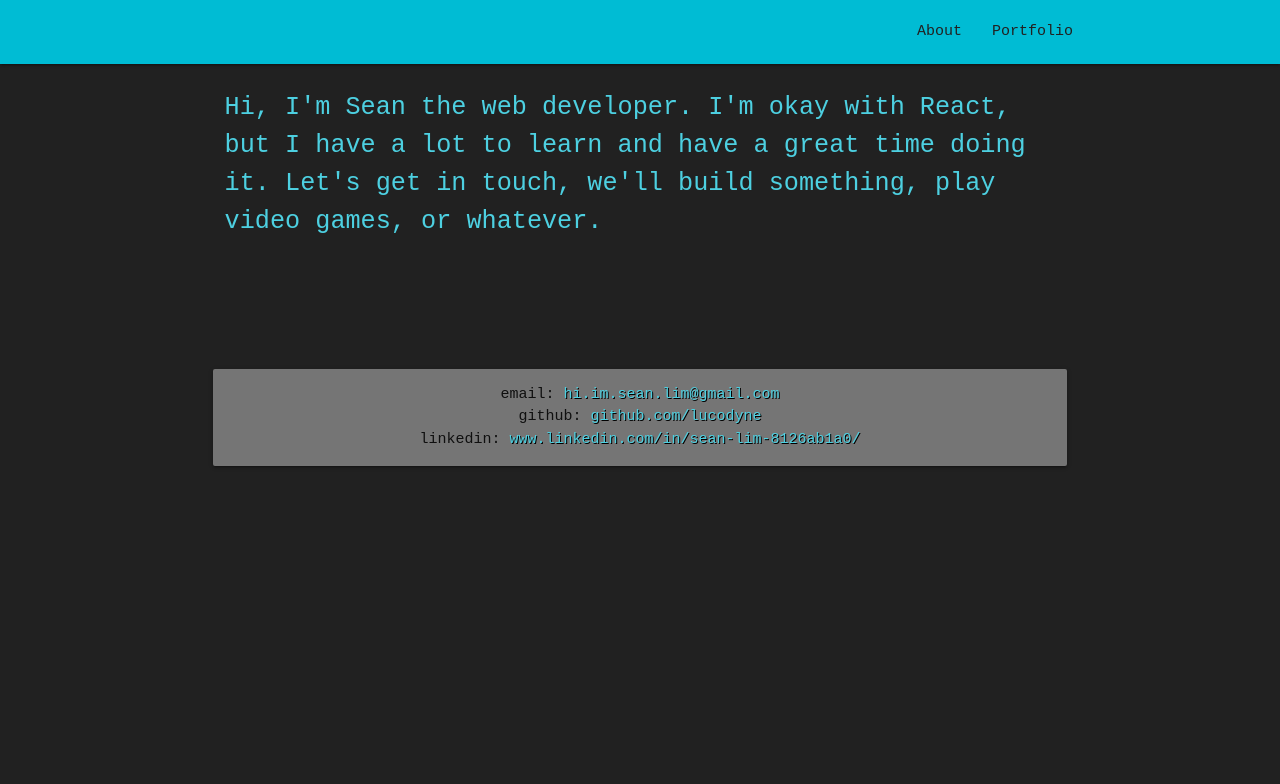
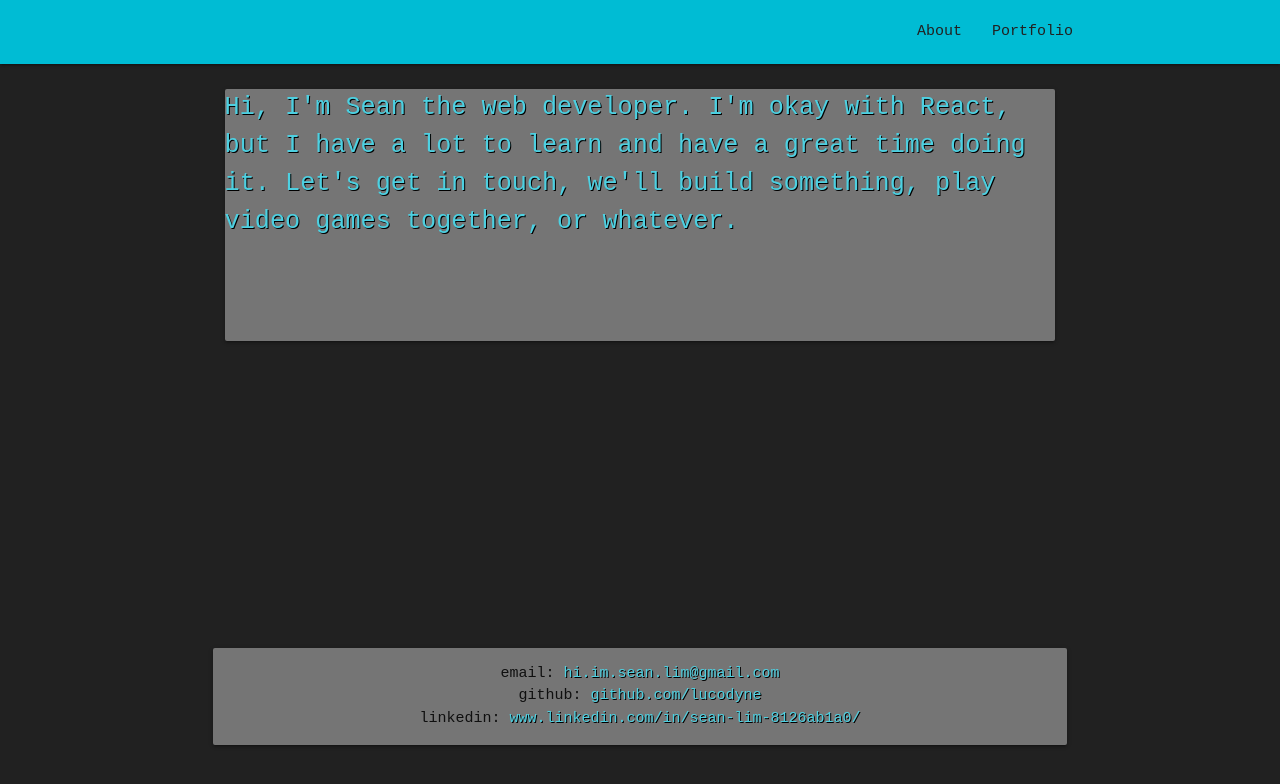
Before and after one commit to lucodyne/lucodyne.github.io, a React (Create React App) app in the folder client/: page / in a window 1280 px wide. Shown: the top 784 px of the page. Built offline with nearby package versions, Linux system fonts and the light colour scheme.

Commit message:
some minor changes, idk

```diff
--- /dev/null
+++ b/client/src/App.css
@@ -0,0 +1,14 @@
+.color-text {
+  text-shadow: 1px 1px #000;
+}
+
+#full {
+  /* background-image: "/01zx33.jpg"; this isn't working */
+  display: flex;
+  min-height: 80vh;
+  flex-direction: column;
+}
+
+main {
+  flex: 1 0 auto;
+}
--- a/client/src/App.js
+++ b/client/src/App.js
@@ -7,10 +7,13 @@ import Projects from "./pages/Projects";
 import Contact from "./pages/Contact";
 import Sidenav from "./components/Sidenav";
 
+import "./App.css";
+
 class App extends Component {
   render() {
     return (
       <Router>
+        <div id="full">
           <Header />
           <Sidenav />
 
@@ -23,6 +26,7 @@ class App extends Component {
               <About />
             </Route>
           </Switch>
+        </div>
         <Contact />
       </Router>
     );
--- a/client/src/pages/About.js
+++ b/client/src/pages/About.js
@@ -3,14 +3,14 @@ import React, { Component } from "react";
 class About extends Component {
   render() {
     return (
-      <div className="row">
+      <div className="row content">
         <div className="col m0 l2" />
         <div className="col s12 m12 l8">
-          <div className="flow-text cyan-text text-lighten-2">
+          <div className="card grey darken-1 flow-text cyan-text text-lighten-2 color-text">
             <p>
               Hi, I'm Sean the web developer. I'm okay with React, but I have a
               lot to learn and have a great time doing it. Let's get in touch,
-              we'll build something, play video games, or whatever.
+              we'll build something, play video games together, or whatever.
             </p>
             <br />
             <br />
--- a/client/src/pages/Contact.js
+++ b/client/src/pages/Contact.js
@@ -3,16 +3,15 @@ import React, { Component } from "react";
 class Contact extends Component {
   render() {
     return (
-      <div className="row">
-        <div className="col s1 m2"></div>
-        <div className="card col s10 m8 center grey darken-1">
+      <footer className="row" id="footer">
+        <div className="col m0 l2"></div>
+        <div className="card col s12 m12 l8 center grey darken-1">
           <ul>
             <li>
               email:{" "}
               <a
-                className="cyan-text text-lighten-2"
+                className="cyan-text text-lighten-2 color-text"
                 href="mailto:hi.im.sean.lim@gmail.com"
-                style={{ "text-shadow": "1px 1px #000000" }}
               >
                 hi.im.sean.lim@gmail.com
               </a>
@@ -20,9 +19,8 @@ class Contact extends Component {
             <li>
               github:{" "}
               <a
-                className="cyan-text text-lighten-2"
+                className="cyan-text text-lighten-2 color-text"
                 href="https://github.com/lucodyne"
-                style={{ "text-shadow": "1px 1px #000000" }}
               >
                 github.com/lucodyne
               </a>
@@ -30,16 +28,15 @@ class Contact extends Component {
             <li>
               linkedin:{" "}
               <a
-                className="cyan-text text-lighten-2"
+                className="cyan-text text-lighten-2 color-text"
                 href="https://www.linkedin.com/in/sean-lim-8126ab1a0/"
-                style={{ "text-shadow": "1px 1px #000000" }}
               >
                 www.linkedin.com/in/sean-lim-8126ab1a0/
               </a>
             </li>
           </ul>
         </div>
-      </div>
+      </footer>
     );
   }
 }
--- a/client/src/pages/Projects.js
+++ b/client/src/pages/Projects.js
@@ -7,7 +7,9 @@ class Projects extends Component {
   render() {
     return (
       <div className="container row">
-        <h4 className="center cyan-text text-lighten-2">some of my work</h4>
+        <h4 className="center cyan-text text-lighten-2 color-text">
+          some of my work
+        </h4>
         {Object.keys(projects).map((key) => {
           return (
             <Project
--- a/client/src/projects.json
+++ b/client/src/projects.json
@@ -1,7 +1,7 @@
 {
   "pkmn rps": {
     "image": "/Portfolio Thumbnails/rockpaperscissors-thumb.png",
-    "description": "play rock paper scissors with a friend",
+    "description": "play rock paper scissors with a friend (needs two browsers)",
     "url": "https://lucodyne.github.io/RPS2/",
     "tools": "firebase, html, css",
     "github": "https://github.com/lucodyne/RPS2",
```
Lines whose indentation alone changed are shown as unchanged.
